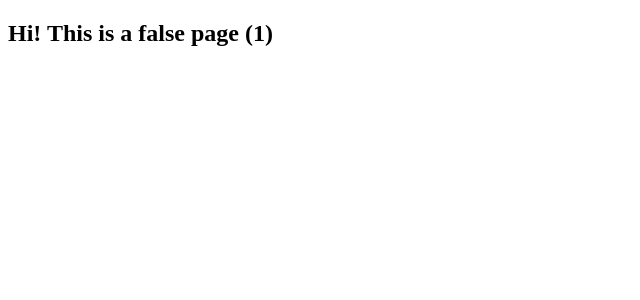
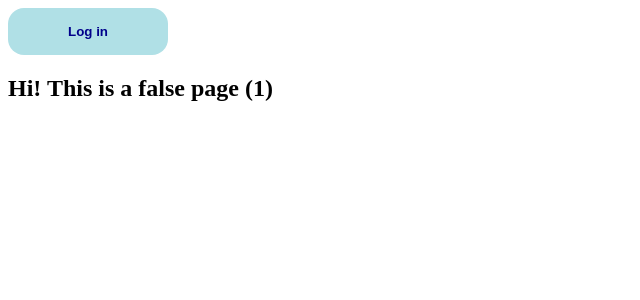
Before and after one commit to xfontr/advanced-react-routing, a React (Create React App) app: page /home in a window 1280 px wide. Shown: the top 300 px of the page, without its empty margins (0-640 px from the left). Built offline with nearby package versions, Linux system fonts and the light colour scheme.

Commit message:
Created a button component and implemented it to log user in or out

```diff
--- a/src/App.tsx
+++ b/src/App.tsx
@@ -1,13 +1,24 @@
 import RenderRoutes from "./components/RenderRoutes";
-import { Suspense } from "react";
+import { Suspense, useState } from "react";
 import routes from "./routes";
+import Button from "./components/Button";
 
-const App = (): JSX.Element => (
-  <div className="app">
-    <Suspense fallback="Loading...">
-      <RenderRoutes routes={routes} isLogged={true} />
-    </Suspense>
-  </div>
-);
+const App = (): JSX.Element => {
+  const [isLogged, setIsLogged] = useState<boolean>(false);
+
+  return (
+    <div className="app">
+      <header>
+        <Button type="button" onClick={() => setIsLogged(!isLogged)}>
+          {isLogged ? "Log out" : "Log in"}
+        </Button>
+      </header>
+
+      <Suspense fallback="Loading...">
+        <RenderRoutes routes={routes} isLogged={isLogged} />
+      </Suspense>
+    </div>
+  );
+};
 
 export default App;
--- /dev/null
+++ b/src/components/Button.tsx
@@ -0,0 +1,13 @@
+import { ButtonHTMLAttributes, ReactNode } from "react";
+import "./css/Button.css";
+
+interface ButtonProps<T> extends ButtonHTMLAttributes<T> {
+  children: ReactNode;
+}
+
+const Button = <T extends HTMLButtonElement>({
+  children,
+  ...rest
+}: ButtonProps<T>): JSX.Element => <button {...rest}>{children}</button>;
+
+export default Button;
--- /dev/null
+++ b/src/components/css/Button.css
@@ -0,0 +1,10 @@
+button {
+  border-radius: 1rem;
+  padding: 1rem 1.8rem;
+  background-color: powderblue;
+  color: darkblue;
+  border: 0;
+  font-weight: bold;
+  cursor: pointer;
+  min-width: 10rem;
+}
```
